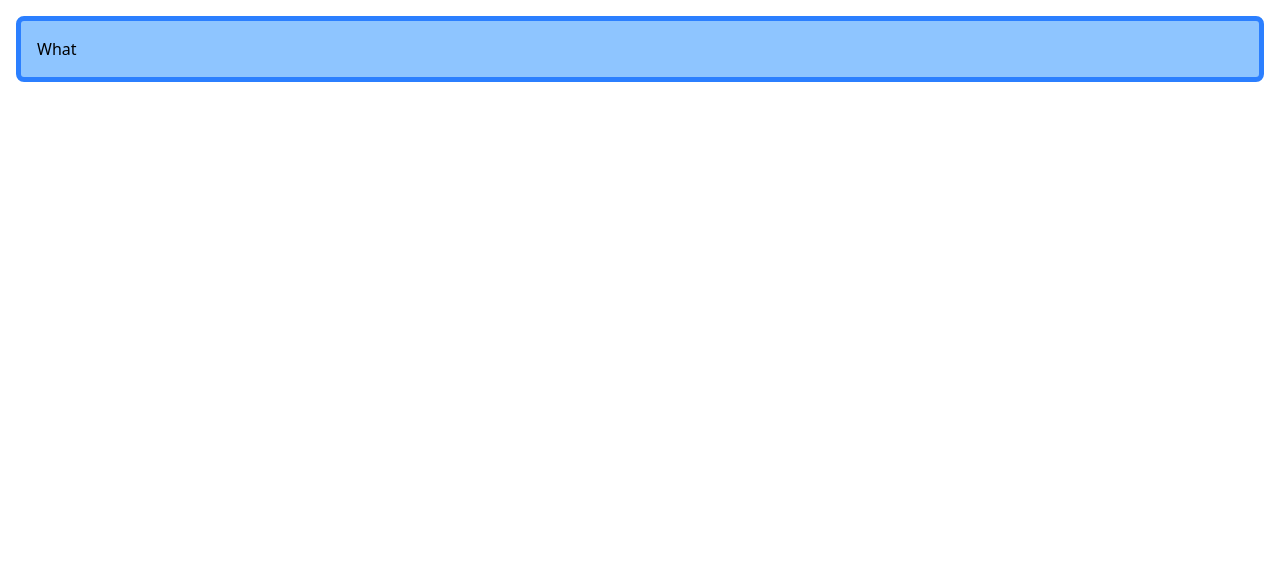
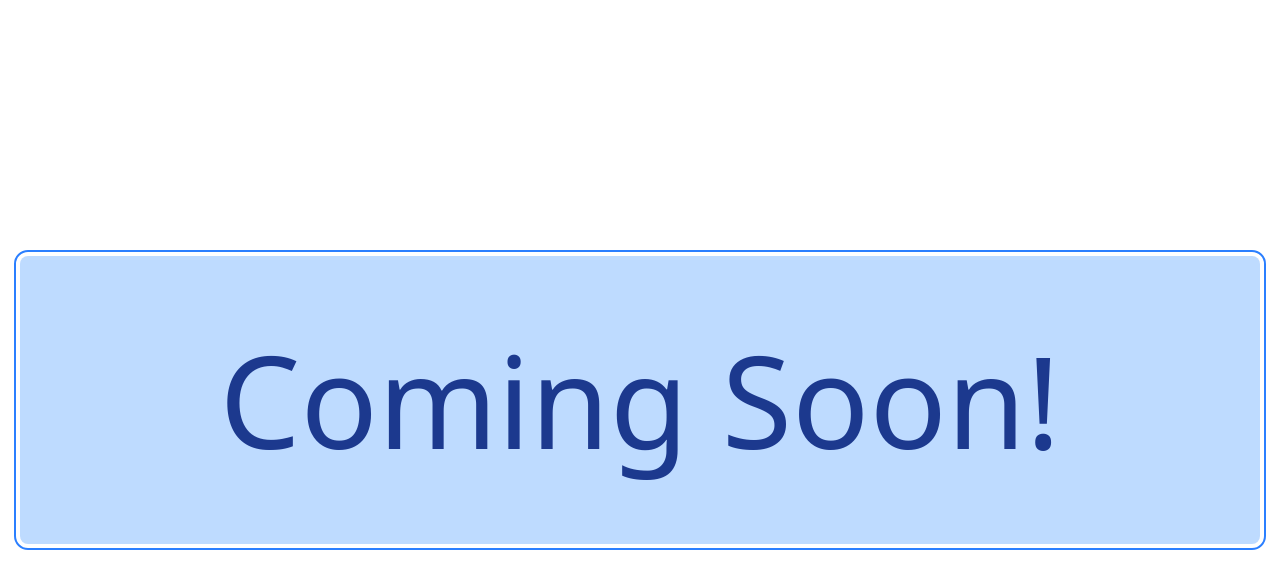
Before and after one commit to jeffrey500/MyWebsite, a React (Vite) app: page / in a window 1280 px wide. Shown: the top 588 px of the page. Built offline with nearby package versions, Linux system fonts and the light colour scheme.

Commit message:
comming soon page

```diff
--- a/src/App.jsx
+++ b/src/App.jsx
@@ -3,10 +3,21 @@ import './App.css'
 
 function App() {
   return (
-      <div>
-          <div className="border-5 border-blue-500 m-4 p-4 bg-blue-300 rounded-lg">
-              What
-          </div>
+      <div className="min-h-screen flex items-center justify-center">
+          <button className="
+        outline-blue-500
+        outline-2
+        outline-offset-4
+        outline-solid
+        py-20
+        px-50
+        rounded-lg
+        bg-blue-200
+        text-9xl
+        text-blue-900
+      ">
+              Coming Soon!
+          </button>
       </div>
   )
 }
```
